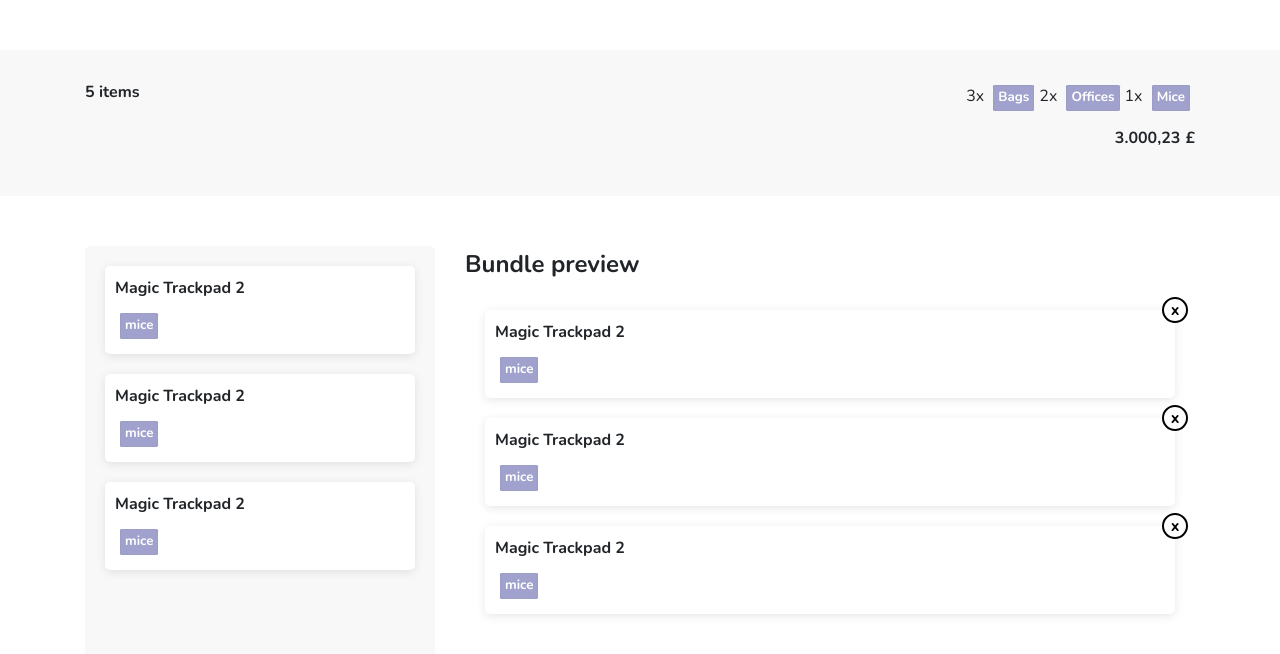
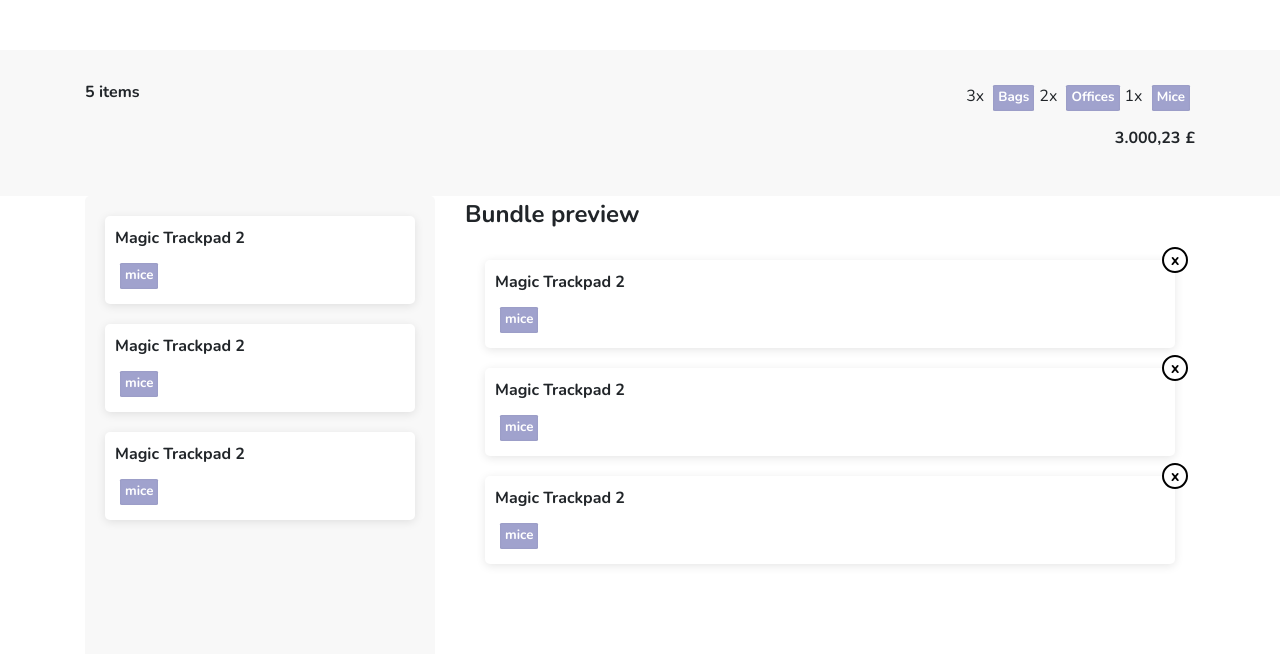
Before and after one commit to tbscanlon/engaging-tech-test, a React (Create React App) app: page / in a window 1280 px wide. Shown: the top 654 px of the page. Built offline with nearby package versions, Linux system fonts and the light colour scheme.

Commit message:
Hook up store to application

```diff
--- a/package.json
+++ b/package.json
@@ -9,6 +9,7 @@
     "react-redux": "^5.0.7",
     "react-scripts": "1.1.4",
     "redux": "^4.0.0",
+    "reselect": "^3.0.1",
     "styled-components": "^3.3.3"
   },
   "scripts": {
--- a/src/App.js
+++ b/src/App.js
@@ -1,21 +1,28 @@
-import React from 'react';
+import React, { Component } from 'react';
+
+import { store } from './state';
+import { actions } from './state/bundle/actions'
+import items from './items';
+
+import Layout from './components/Layout/Layout';
+
 import './App.css';
-
-import BundleSummary from './components/BundleSummary/BundleSummary';
-import ItemPicker from './components/ItemPicker/ItemPicker';
-import BundlePreview from './components/BundlePreview/BundlePreview';
 
 /**
  * The top-level Application component.
  */
-export default () => (
-  <div className="wrapper">
-    <BundleSummary />
-    <div className="container bundle-builder">
-      <div className="row">
-        <ItemPicker />
-        <BundlePreview />
-      </div>
-    </div>
-  </div>
-);
+class App extends Component {
+  /**
+   * Loads the items into the application's state on
+   * initialisation.
+   */
+  componentDidMount() {
+    store.dispatch(actions.load(items));
+  }
+
+  render() {
+    return <Layout />
+  }
+}
+
+export default App;
--- /dev/null
+++ b/src/components/Layout/Layout.css
@@ -0,0 +1,8 @@
+.wrapper {
+  padding: 50px 0;
+  font-family: 'Nunito', sans-serif;
+}
+
+.layout--bundle-builder {
+  margin: 50px 0;
+}
--- /dev/null
+++ b/src/components/Layout/Layout.js
@@ -0,0 +1,17 @@
+import React from 'react';
+
+import BundleSummary from '../BundleSummary/BundleSummary';
+import ItemPicker from '../ItemPicker/ItemPicker';
+import BundlePreview from '../BundlePreview/BundlePreview';
+
+export default () => (
+  <div className="wrapper">
+    <BundleSummary />
+    <div className="container layout--bundle-builder">
+      <div className="row">
+        <ItemPicker />
+        <BundlePreview />
+      </div>
+    </div>
+  </div>
+);
--- a/src/index.js
+++ b/src/index.js
@@ -1,9 +1,19 @@
 import React from 'react';
 import ReactDOM from 'react-dom';
+
+import { Provider } from 'react-redux';
+import { store } from './state';
+
 import App from './App';
 import registerServiceWorker from './registerServiceWorker';
+
 import 'bootstrap/dist/css/bootstrap-grid.min.css';
 import 'bootstrap/dist/css/bootstrap-reboot.min.css';
 
-ReactDOM.render(<App />, document.getElementById('root'));
+ReactDOM.render(
+  <Provider store={store} >
+    <App />
+  </Provider>,
+  document.getElementById('root')
+);
 registerServiceWorker();
--- a/src/items.js
+++ b/src/items.js
@@ -6,7 +6,7 @@
     price: 18.99
   },
   {
-    id: 10001,
+    id: 10002,
     name: "15,6 inch  Laptop bag M44",
     category: "laptopBags",
     price: 16.99
--- /dev/null
+++ b/src/state/bundle/selectors.js
@@ -0,0 +1,4 @@
+import { createSelector } from 'reselect';
+
+const bundle = state => state.bundle;
+const items = state => state.items;
--- /dev/null
+++ b/src/state/index.js
@@ -0,0 +1,11 @@
+import { createStore } from 'redux';
+
+import { bundleReducer } from './bundle/reducer';
+
+/**
+ * The application's state.
+ */
+export const store = createStore(
+  bundleReducer,
+  window.__REDUX_DEVTOOLS_EXTENSION__ && window.__REDUX_DEVTOOLS_EXTENSION__()
+);
```
Also changed, not shown: src/state/bundle/actions.js (+8 -0 lines), src/state/bundle/reducer.js (+11 -0 lines), 1 other file (tests, documents, lock files or other folders).
